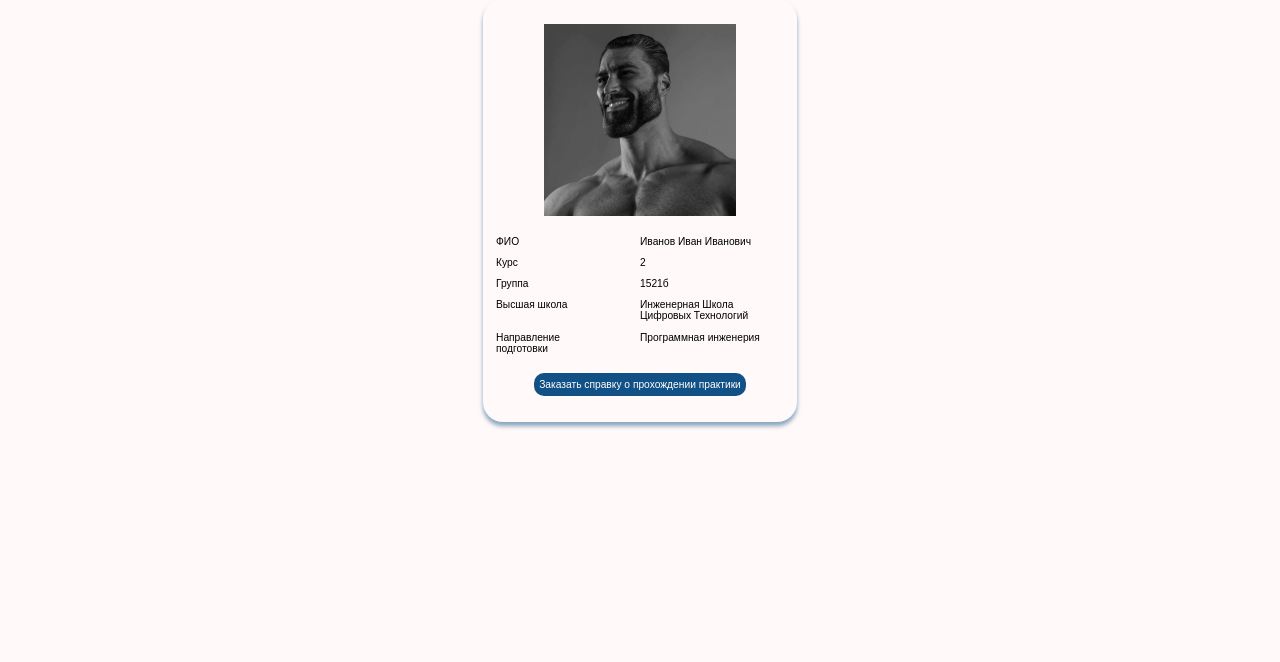
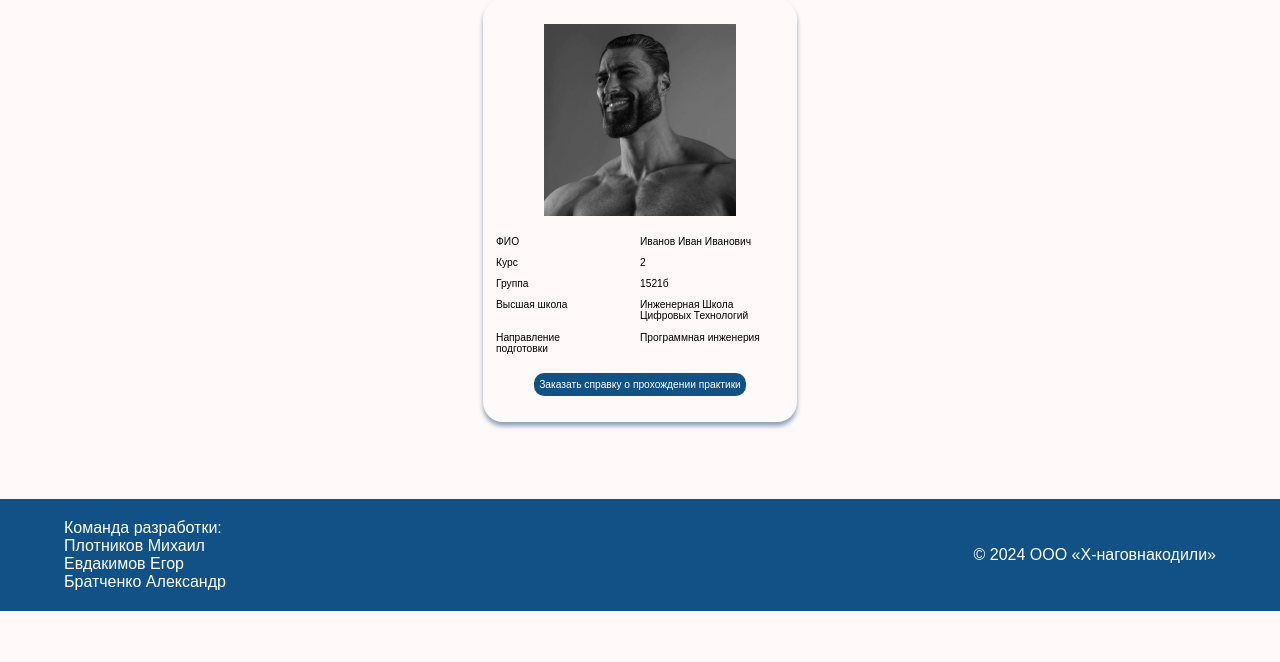
Before and after one commit to Me-Ri/Second_Week_Practice, a PHP site: page /student-page.html in a window 1280 px wide. Shown: the part 138-800 px from the top of the page. Run offline with PHP 8.4, Linux system fonts and the light colour scheme.

Commit message:
create footer

```diff
--- /dev/null
+++ b/front/assets/css/root/footer.css
@@ -0,0 +1,23 @@
+footer {
+    padding: 0 5%;
+    background: #125185;
+    color: white;
+    display: flex;
+    flex-direction: row;
+    justify-content: space-between;
+    align-items: center;
+}
+
+footer p {
+    padding: 20px 0;
+}
+
+footer > p:nth-child(2) {
+    display: flex;
+    align-items: center;
+    gap: 20px;
+}
+
+footer img {
+    height: 41px;
+}
--- a/front/assets/css/style.css
+++ b/front/assets/css/style.css
@@ -1,5 +1,6 @@
 @import "root/root.css";
 @import "root/header.css";
+@import "root/footer.css";
 /* @import "root/main.css"; */
 
 img {
--- a/front/student-page.html
+++ b/front/student-page.html
@@ -52,5 +52,17 @@
 		</div>
     </main>
 
+    <footer>
+        <p>
+            Команда разработки:<br>
+            Плотников Михаил<br>
+            Евдакимов Егор<br>
+            Братченко Александр
+        </p>
+        <p>
+            © 2024 ООО «Х-наговнакодили»
+        </p>
+    </footer>
+
 </body>
 </html>
```
